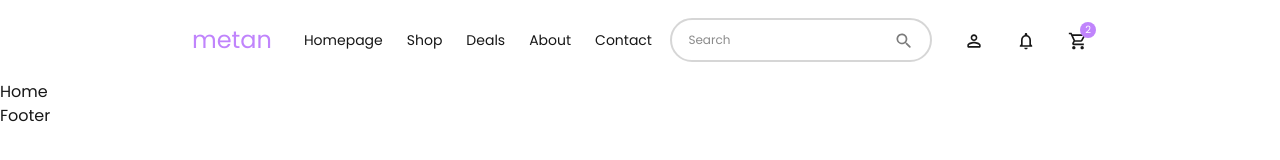
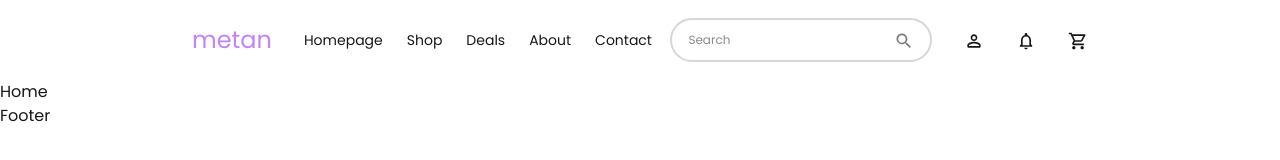
Before and after one commit to Havold/next-commerce, a Next.js app: page / in a window 1280 px wide. Shown: the top 160 px of the page. Built offline with nearby package versions, Linux system fonts and the light colour scheme.

Commit message:
Create authContext.js.

```diff
--- /dev/null
+++ b/src/app/context/authContext.js
@@ -0,0 +1,14 @@
+"use client";
+import { createContext, useState } from "react";
+
+export const AuthContext = createContext();
+
+export const AuthContextProvider = ({ children }) => {
+  const [isAuth, setIsAuth] = useState(false);
+
+  return (
+    <AuthContext.Provider value={{ isAuth, setIsAuth }}>
+      {children}
+    </AuthContext.Provider>
+  );
+};
--- a/src/app/layout.tsx
+++ b/src/app/layout.tsx
@@ -1,8 +1,8 @@
-import type { Metadata } from "next";
 import { Poppins } from "next/font/google";
 import "./globals.css";
 import Navbar from "@/components/Navbar";
 import Footer from "@/components/Footer";
+import { AuthContextProvider } from "@/app/context/AuthContext";
 
 const poppins = Poppins({
   subsets: ["latin"],
@@ -17,9 +17,11 @@ export default function RootLayout({
   return (
     <html lang="en">
       <body className={`${poppins.className}`}>
-        <Navbar />
-        {children}
-        <Footer />
+        <AuthContextProvider>
+          <Navbar />
+          {children}
+          <Footer />
+        </AuthContextProvider>
       </body>
     </html>
   );
--- a/src/components/ProfileIcon.tsx
+++ b/src/components/ProfileIcon.tsx
@@ -1,20 +1,21 @@
 "use client";
+import { AuthContext } from "@/app/context/AuthContext";
 import { LogoutRounded, PersonOutlineRounded } from "@mui/icons-material";
 import Link from "next/link";
 import { useRouter } from "next/navigation";
-import React, { useState } from "react";
+import React, { useContext, useState } from "react";
 
 const ProfileIcon = () => {
   const router = useRouter();
   const [modalOpen, setModalOpen] = useState(false);
-  const [login, setLogin] = useState(false);
+  const { isAuth } = useContext(AuthContext);
   return (
     <div className="relative">
       <PersonOutlineRounded
         className="cursor-pointer"
         fontSize="small"
         onClick={() => {
-          if (!login) {
+          if (!isAuth) {
             router.push("/login");
           } else setModalOpen(!modalOpen);
         }}
--- a/src/components/ShoppingCart.tsx
+++ b/src/components/ShoppingCart.tsx
@@ -1,13 +1,16 @@
 "use client";
 import { ShoppingCartOutlined } from "@mui/icons-material";
-import React, { useState } from "react";
-import CartItem from "./CartItem";
+import React, { useContext, useEffect, useState } from "react";
 import { useRouter } from "next/navigation";
 import CartModal from "./CartModal";
+import { AuthContext } from "@/app/context/AuthContext";
 
 const ShoppingCart = () => {
   const [open, setOpen] = useState(false);
-  const [login, setLogin] = useState(true);
+  const { isAuth, setIsAuth } = useContext(AuthContext);
+  useEffect(() => {
+    console.log("Navbar isAuth:", isAuth);
+  }, [isAuth]);
   const router = useRouter();
 
   return (
@@ -15,11 +18,11 @@ const ShoppingCart = () => {
       <ShoppingCartOutlined
         fontSize="small"
         onClick={() => {
-          if (!login) router.push("/login");
+          if (!isAuth) router.push("/login");
           else setOpen(!open);
         }}
       />
-      {login ? (
+      {isAuth ? (
         <div
           className="absolute top-[-6px] right-[-8px] w-4 h-4 rounded-full bg-[var(--primary)] text-[10px] text-white text-center"
           onClick={() => {
```
